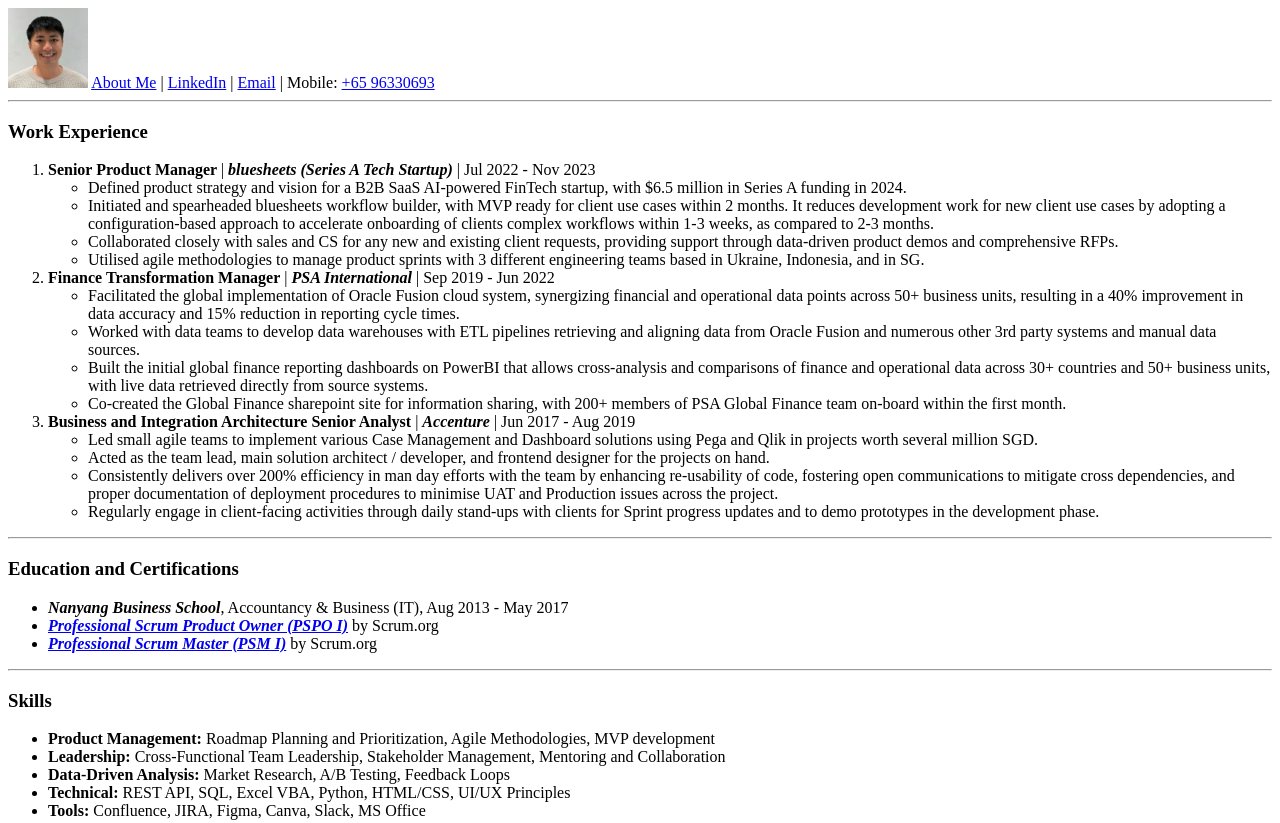
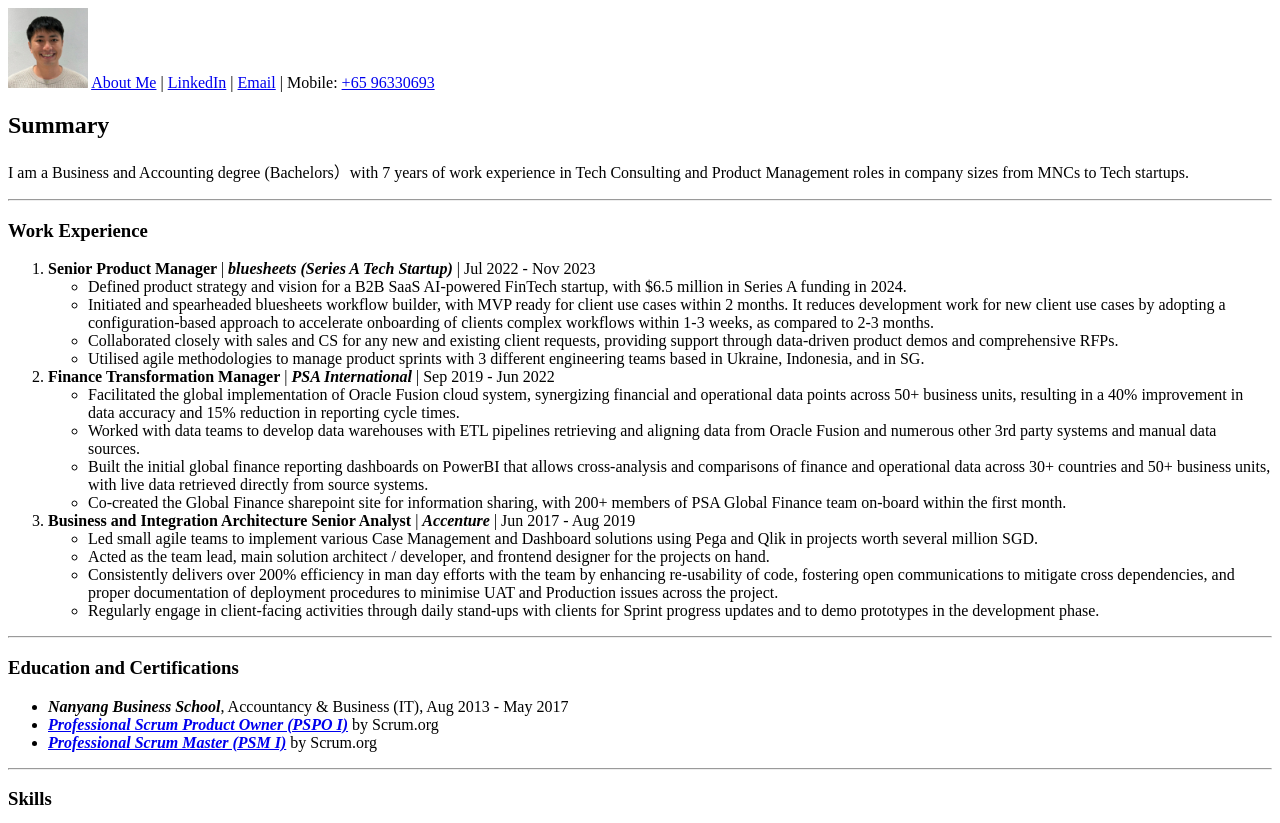
Before and after one commit to evilnoob123/billylow, a plain HTML site: page index.html in a window 1280 px wide. Shown: the top 823 px of the page. Drawn offline with Linux system fonts and the light colour scheme.

Commit message:
Update index.html

```diff
--- a/index.html
+++ b/index.html
@@ -13,6 +13,9 @@
   <a href="mailto:billylow1992@gmail.com" >Email</a> |
   Mobile: <a href="tel:+65-96330693"> +65 96330693</a>
 
+  <p><h2>Summary</h2>
+    I am a Business and Accounting degree (Bachelors）with 7 years of work experience in Tech Consulting and Product Management roles in company sizes from MNCs to Tech startups.
+  </p>
   <hr/>
 
   <p><h3>Work Experience</h3>
```
